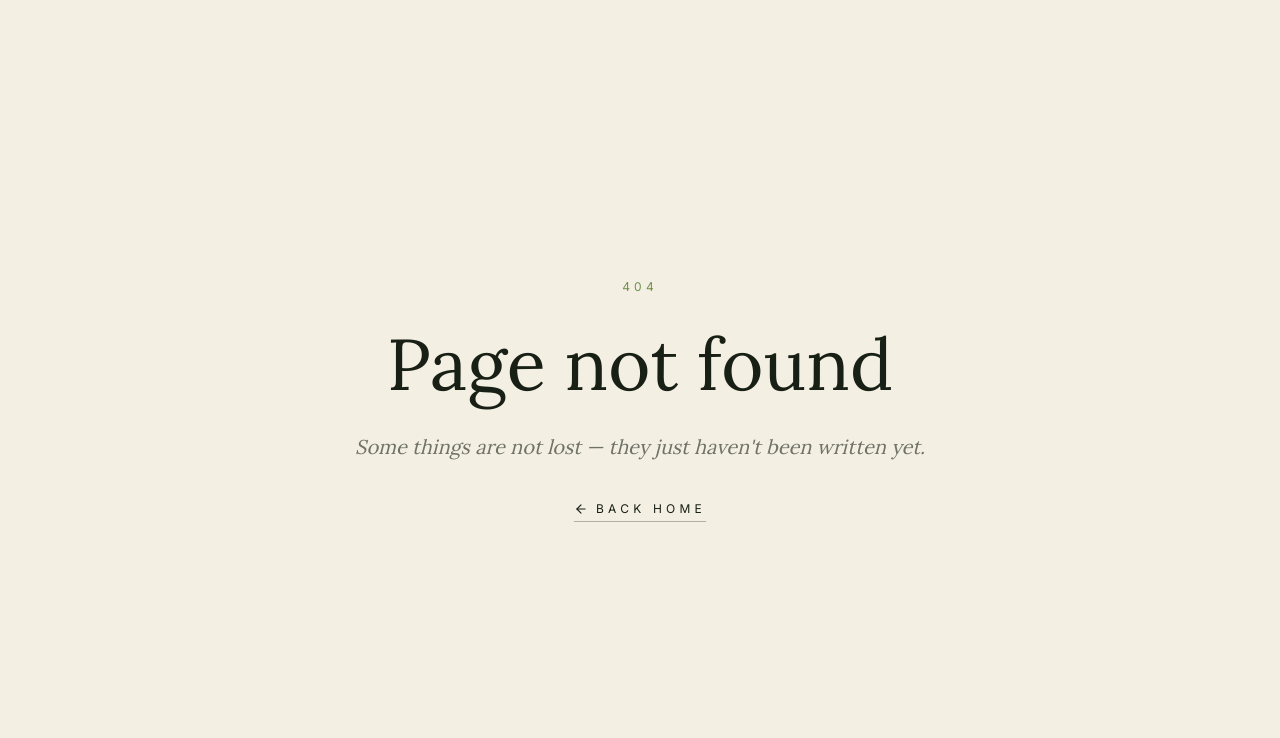
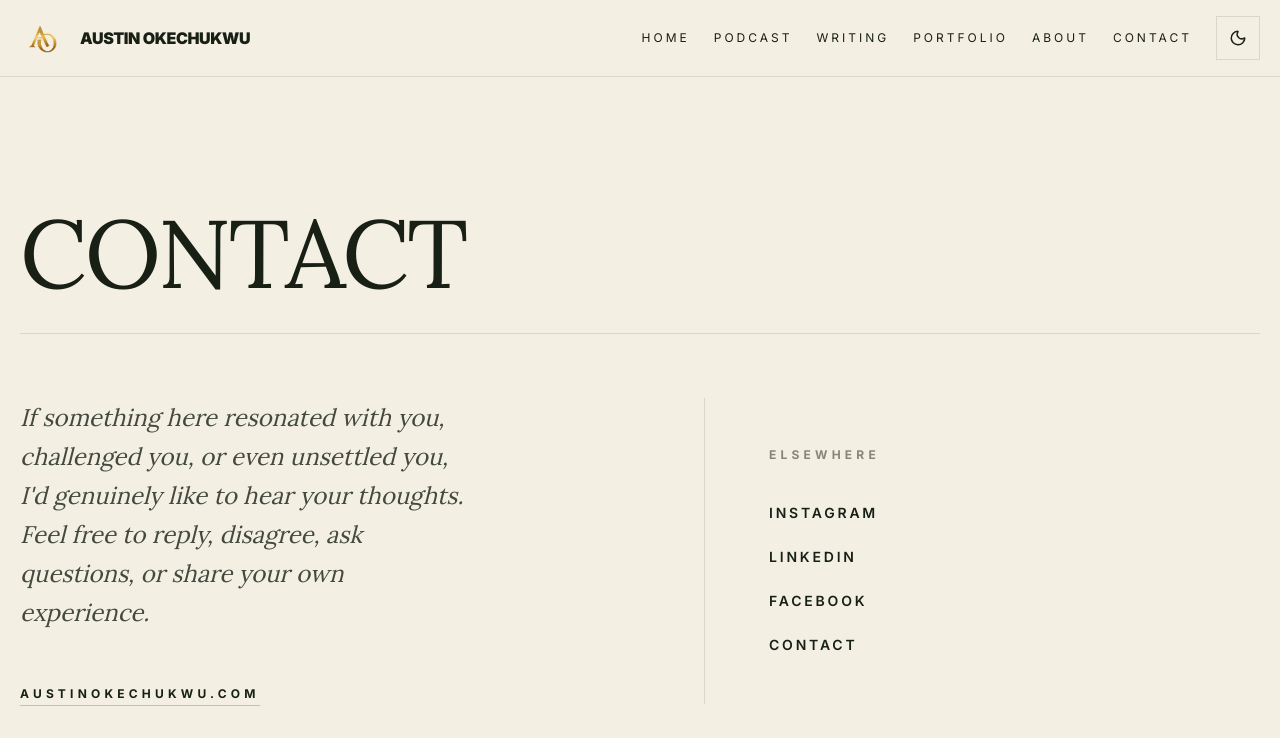
Before and after one commit to conditassociatesltd-gif/purposeful-builder, a Next.js app in the folder purposeful-builder/: page /contact in a window 1280 px wide. Before the commit this address had no page. Shown: the top 738 px of the page. Built offline with nearby package versions, Linux system fonts and the light colour scheme.

Commit message:
feat: add contact page and update navigation

```diff
--- a/purposeful-builder/app/about/page.tsx
+++ b/purposeful-builder/app/about/page.tsx
@@ -51,6 +51,8 @@ export default function AboutPage() {
               <Link href="/podcast" className="hover:text-[var(--rust)] transition-colors">Podcast</Link>
               <Link href="/writing" className="hover:text-[var(--rust)] transition-colors">Writing</Link>
               <Link href="/#portfolio" className="hover:text-[var(--rust)] transition-colors">Portfolio</Link>
+              <Link href="/about" className="hover:text-[var(--rust)] transition-colors">About</Link>
+              <Link href="/contact" className="hover:text-[var(--rust)] transition-colors">Contact</Link>
             </nav>
             <ThemeToggle />
           </div>
--- /dev/null
+++ b/purposeful-builder/app/contact/page.tsx
@@ -0,0 +1,95 @@
+import Link from "next/link";
+import Image from "next/image";
+import ThemeToggle from "@/components/ThemeToggle";
+
+export const metadata = {
+  title: "Contact",
+  description: "Get in touch. I'd genuinely like to hear your thoughts.",
+  openGraph: {
+    title: "Contact — Austin Okechukwu",
+    description: "Get in touch. I'd genuinely like to hear your thoughts.",
+    url: "https://austinokechukwu.com/contact",
+  },
+};
+
+export default function ContactPage() {
+  return (
+    <main className="min-h-screen flex flex-col" style={{ background: "var(--parchment)", color: "var(--ink)" }}>
+      {/* GLOBAL HEADER */}
+      <header className="w-full z-50 border-b border-black/10 dark:border-white/10" style={{ background: "transparent" }}>
+        <div className="max-w-7xl mx-auto px-5 py-4 flex items-center justify-between">
+          <Link href="/" className="flex items-center gap-4">
+            <Image src="/logo.png" alt="Austin Okechukwu logo" width={44} height={44} priority />
+            <span className="font-black tracking-tight uppercase">Austin Okechukwu</span>
+          </Link>
+
+          <div className="flex items-center gap-6">
+            <nav className="hidden md:flex items-center gap-6 text-xs tracking-[0.25em] uppercase">
+              <Link href="/" className="hover:text-[var(--rust)] transition-colors">Home</Link>
+              <Link href="/podcast" className="hover:text-[var(--rust)] transition-colors">Podcast</Link>
+              <Link href="/writing" className="hover:text-[var(--rust)] transition-colors">Writing</Link>
+              <Link href="/#portfolio" className="hover:text-[var(--rust)] transition-colors">Portfolio</Link>
+              <Link href="/about" className="hover:text-[var(--rust)] transition-colors">About</Link>
+              <Link href="/contact" className="hover:text-[var(--rust)] transition-colors">Contact</Link>
+            </nav>
+            <ThemeToggle />
+          </div>
+        </div>
+      </header>
+
+      {/* MAIN CONTENT */}
+      <div className="flex-1 max-w-7xl mx-auto w-full px-5 py-24 md:py-32 flex flex-col justify-center">
+        <h1 className="font-serif text-5xl md:text-7xl lg:text-8xl tracking-tight mb-16 uppercase border-b border-black/10 dark:border-white/10 pb-8">
+          Contact
+        </h1>
+
+        <div className="grid md:grid-cols-2 gap-16 md:gap-32">
+          {/* Left Column */}
+          <div className="max-w-md">
+            <p className="font-serif italic text-xl md:text-2xl leading-relaxed opacity-80 mb-12">
+              If something here resonated with you, challenged you, or even unsettled you,
+              I'd genuinely like to hear your thoughts. Feel free to reply, disagree, ask questions, or share your own experience.
+            </p>
+
+            <a
+              href="https://austinokechukwu.com"
+              className="text-xs tracking-[0.35em] uppercase font-bold hover:text-[var(--rust)] transition-colors border-b border-black/20 dark:border-white/20 pb-1"
+            >
+              austinokechukwu.com
+            </a>
+          </div>
+
+          {/* Right Column */}
+          <div className="border-t md:border-t-0 md:border-l border-black/10 dark:border-white/10 pt-16 md:pt-0 md:pl-16 flex flex-col justify-center">
+            <h2 className="text-xs tracking-[0.35em] uppercase mb-10 opacity-50 font-bold">
+              Elsewhere
+            </h2>
+
+            <ul className="space-y-6 text-sm tracking-[0.2em] uppercase font-semibold">
+              <li>
+                <a href="https://www.instagram.com/arc__austin" target="_blank" rel="noopener noreferrer" className="hover:text-[var(--rust)] transition-colors">
+                  Instagram
+                </a>
+              </li>
+              <li>
+                <a href="https://linkedin.com/in/austinokechukwu" target="_blank" rel="noopener noreferrer" className="hover:text-[var(--rust)] transition-colors">
+                  LinkedIn
+                </a>
+              </li>
+              <li>
+                <a href="https://www.facebook.com/share/17MLSQKYLg/" target="_blank" rel="noopener noreferrer" className="hover:text-[var(--rust)] transition-colors">
+                  Facebook
+                </a>
+              </li>
+              <li>
+                <a href="mailto:hello@austinokechukwu.com" className="hover:text-[var(--rust)] transition-colors">
+                  Contact
+                </a>
+              </li>
+            </ul>
+          </div>
+        </div>
+      </div>
+    </main>
+  );
+}
--- a/purposeful-builder/app/page.tsx
+++ b/purposeful-builder/app/page.tsx
@@ -92,7 +92,7 @@ export default function HomePage() {
             <Link href="/writing" className="hover:text-white/70 transition-colors drop-shadow-md">Writing</Link>
             <Link href="/#portfolio" className="hover:text-white/70 transition-colors drop-shadow-md">Portfolio</Link>
             <Link href="/about" className="hover:text-white/70 transition-colors drop-shadow-md">About</Link>
-            <a href="mailto:austinokey@gmail.com" className="hover:text-white/70 transition-colors drop-shadow-md">Contact</a>
+            <Link href="/contact" className="hover:text-white/70 transition-colors drop-shadow-md">Contact</Link>
             <Link href="/search" className="hover:text-white/70 transition-colors drop-shadow-md">Search</Link>
           </nav>
 
@@ -110,7 +110,7 @@ export default function HomePage() {
             <Link href="/writing">Writing</Link>
             <Link href="/#portfolio">Portfolio</Link>
             <Link href="/about">About</Link>
-            <a href="mailto:austinokey@gmail.com">Contact</a>
+            <Link href="/contact">Contact</Link>
           </div>
         </div>
       </header>
@@ -331,7 +331,7 @@ export default function HomePage() {
           <div>
             <p className="text-xs md:text-sm font-bold tracking-widest uppercase mb-6">Support</p>
             <ul className="space-y-4 opacity-60 text-sm">
-              <li><a href="mailto:austinokey@gmail.com" className="hover:text-white transition-colors">Contact Us</a></li>
+              <li><Link href="/contact" className="hover:text-white transition-colors">Contact Us</Link></li>
               <li><a href="https://www.instagram.com/arc__austin" target="_blank" rel="noopener noreferrer" className="hover:text-white transition-colors">Instagram</a></li>
               <li><a href="https://www.facebook.com/share/17MLSQKYLg/" target="_blank" rel="noopener noreferrer" className="hover:text-white transition-colors">Facebook</a></li>
               <li><a href="https://www.instagram.com/conditassociatesltd" target="_blank" rel="noopener noreferrer" className="hover:text-white transition-colors">Condit Associates Ltd</a></li>
--- a/purposeful-builder/app/podcast/[slug]/page.tsx
+++ b/purposeful-builder/app/podcast/[slug]/page.tsx
@@ -46,6 +46,7 @@ export default async function PodcastEpisodePage({ params }: { params: Promise<{
               <Link href="/writing" className="hover:text-[var(--rust)] transition-colors">Writing</Link>
               <Link href="/#portfolio" className="hover:text-[var(--rust)] transition-colors">Portfolio</Link>
               <Link href="/about" className="hover:text-[var(--rust)] transition-colors">About</Link>
+              <Link href="/contact" className="hover:text-[var(--rust)] transition-colors">Contact</Link>
             </nav>
             <ThemeToggle />
           </div>
--- a/purposeful-builder/app/podcast/page.tsx
+++ b/purposeful-builder/app/podcast/page.tsx
@@ -30,6 +30,7 @@ export default function PodcastPage() {
               <Link href="/writing" className="hover:text-[var(--rust)] transition-colors">Writing</Link>
               <Link href="/#portfolio" className="hover:text-[var(--rust)] transition-colors">Portfolio</Link>
               <Link href="/about" className="hover:text-[var(--rust)] transition-colors">About</Link>
+              <Link href="/contact" className="hover:text-[var(--rust)] transition-colors">Contact</Link>
             </nav>
             <ThemeToggle />
           </div>
--- a/purposeful-builder/app/writing/[slug]/page.tsx
+++ b/purposeful-builder/app/writing/[slug]/page.tsx
@@ -118,6 +118,7 @@ export default async function EssayPage({ params }: { params: Promise<{ slug: st
               <Link href="/writing" className="hover:text-[var(--rust)] transition-colors">Writing</Link>
               <Link href="/#portfolio" className="hover:text-[var(--rust)] transition-colors">Portfolio</Link>
               <Link href="/about" className="hover:text-[var(--rust)] transition-colors">About</Link>
+              <Link href="/contact" className="hover:text-[var(--rust)] transition-colors">Contact</Link>
             </nav>
 
     <div className="flex items-center gap-3">
--- a/purposeful-builder/app/writing/page.tsx
+++ b/purposeful-builder/app/writing/page.tsx
@@ -79,12 +79,14 @@ export default function WritingPage({
               <Link href="/podcast" className="hover:text-[var(--rust)] transition-colors">Podcast</Link>
               <Link href="/#portfolio" className="hover:text-[var(--rust)] transition-colors">Portfolio</Link>
               <Link href="/about" className="hover:text-[var(--rust)] transition-colors">About</Link>
+              <Link href="/contact" className="hover:text-[var(--rust)] transition-colors">Contact</Link>
             </nav>
             <div className="md:hidden flex items-center gap-6 text-[10px] tracking-[0.18em] uppercase overflow-x-auto whitespace-nowrap scrollbar-hide pb-1 flex-1">
               <Link href="/">Home</Link>
               <Link href="/podcast">Podcast</Link>
               <Link href="/#portfolio">Portfolio</Link>
               <Link href="/about">About</Link>
+              <Link href="/contact">Contact</Link>
             </div>
             <ThemeToggle />
           </div>
```
